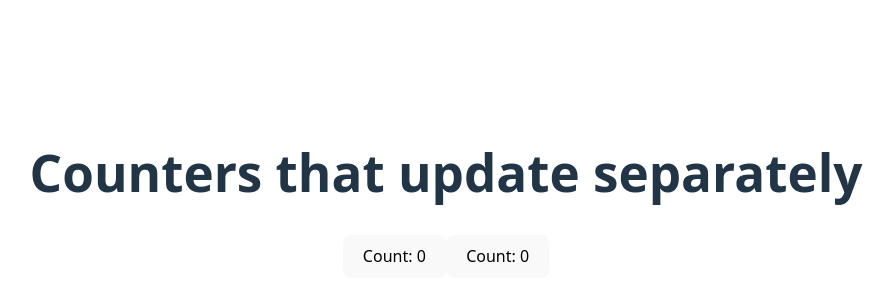
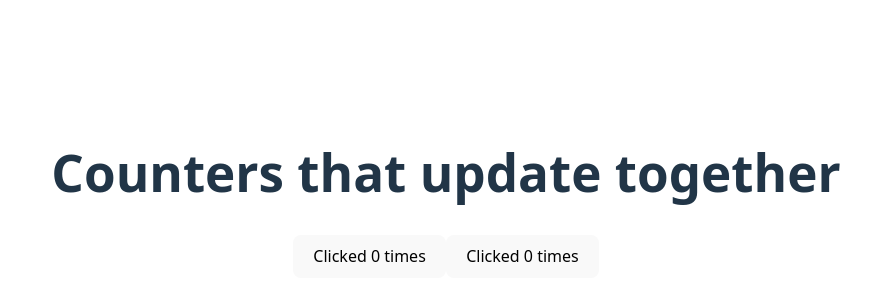
Before and after one commit to louiseanne2/appdev1, a React (Vite) app in the folder react-quickstart/: page / in a window 1280 px wide. Shown: the part 206-506 px from the top of the page, without its empty margins (194-1087 px from the left). Built offline with nearby package versions, Linux system fonts and the light colour scheme.

Commit message:
Done sharing data between components

```diff
--- a/react-quickstart/src/App.jsx
+++ b/react-quickstart/src/App.jsx
@@ -98,17 +98,41 @@ function ShoppingList() {
   );
 }
 
+// export default function MyApp() {
+//   return (
+//     <div>
+//       <h1>Counters that update separately</h1>
+//       <MyButton />
+//       <MyButton />
+//     </div>
+//   );
+// }
+
+// function MyButton() {
+//   const [count, setCount] = useState(0);
+
+//   function handleClick() {
+//     setCount(count + 1);
+//   }
+
+//   return (
+//     <button onClick={handleClick}>
+//       Count: {count}
+//     </button>
+//   );
+// }
+
+// export default function MyApp() {
+//   return (
+//     <div>
+//       <h1>Counters that update separately</h1>
+//       <MyButton />
+//       <MyButton />
+//     </div>
+//   );
+// }
+
 export default function MyApp() {
-  return (
-    <div>
-      <h1>Counters that update separately</h1>
-      <MyButton />
-      <MyButton />
-    </div>
-  );
-}
-
-function MyButton() {
   const [count, setCount] = useState(0);
 
   function handleClick() {
@@ -116,8 +140,18 @@ function MyButton() {
   }
 
   return (
-    <button onClick={handleClick}>
-      Count: {count}
+    <div>
+      <h1>Counters that update together</h1>
+      <MyButton count={count} onClick={handleClick} />
+      <MyButton count={count} onClick={handleClick} />
+    </div>
+  );
+}
+
+function MyButton({ count, onClick }) {
+  return (
+    <button onClick={onClick}>
+      Clicked {count} times
     </button>
   );
 }
```
